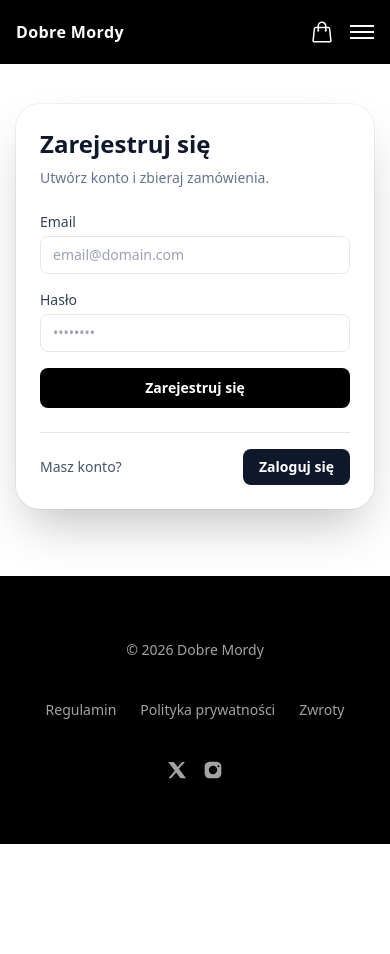
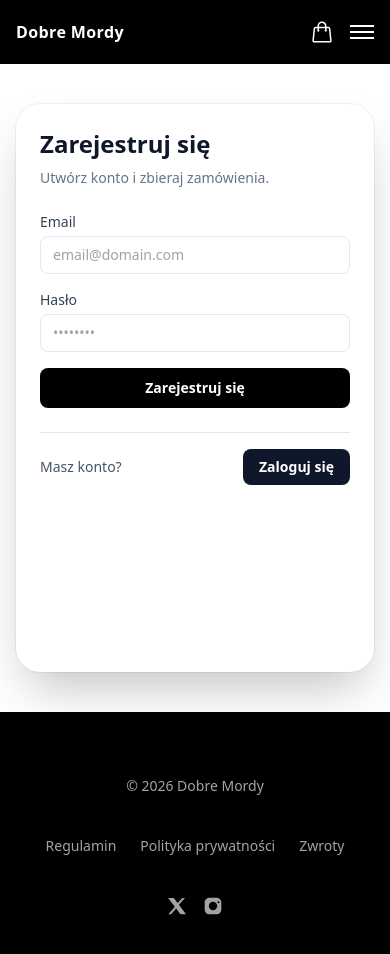
Before and after one commit to k2devOrg/collectible-cards-shop, an Angular app in the folder frontend/web/: page /auth in a window 390 px wide. Shown: the top 954 px of the page. Before the commit the page ends 844 px from the top, so only its background shows below. Built offline with nearby package versions, Linux system fonts and the light colour scheme.

Commit message:
auth compoment login + register changes to mobile version

```diff
--- a/frontend/web/src/app/features/auth/auth-panel/auth-panel.html
+++ b/frontend/web/src/app/features/auth/auth-panel/auth-panel.html
@@ -4,7 +4,13 @@
 
       <!-- MOBILE (< md) -->
       <div class="md:hidden p-6">
-        @if (!isSignUp()) {
+        <div class="relative min-h-[520px]"> <!-- min-h żeby layout nie skakał -->
+
+          <!-- SIGN IN -->
+          <div
+            class="absolute inset-0 transition-all duration-300 ease-out"
+            [class]="mobileSignInClass()"
+          >
             <h2 class="text-2xl font-bold text-slate-900">Zaloguj się</h2>
             <p class="mt-2 text-sm text-slate-500">Zaloguj się do sklepu TCG.</p>
 
@@ -16,7 +22,9 @@
                          class="mt-1 w-full rounded-lg border border-slate-200 bg-white px-3 py-2 text-sm outline-none focus:border-black focus:ring-2 focus:ring-black"
                          placeholder="email@domain.com" />
                   @if (signInForm.controls.email.touched && signInForm.controls.email.invalid) {
+
                   <p class="mt-1 text-xs text-rose-600">Podaj poprawny email.</p>
+
                   }
                 </div>
 
@@ -26,8 +34,11 @@
                          class="mt-1 w-full rounded-lg border border-slate-200 bg-white px-3 py-2 text-sm outline-none focus:border-black focus:ring-2 focus:ring-black"
                          placeholder="••••••••" />
                   @if (signInForm.controls.password.touched && signInForm.controls.password.invalid) {
+
                   <p class="mt-1 text-xs text-rose-600">Hasło min. 6 znaków.</p>
+
                   }
+
                 </div>
 
                 <button type="button" class="text-sm font-medium text-slate-500 hover:text-slate-900">
@@ -48,7 +59,13 @@
                 Zarejestruj się
               </button>
             </div>
-        } @else {
+          </div>
+
+          <!-- SIGN UP -->
+          <div
+            class="absolute inset-0 transition-all duration-300 ease-out"
+            [class]="mobileSignUpClass()"
+          >
             <h2 class="text-2xl font-bold text-slate-900">Zarejestruj się</h2>
             <p class="mt-2 text-sm text-slate-500">Utwórz konto i zbieraj zamówienia.</p>
 
@@ -88,7 +105,9 @@
                 Zaloguj się
               </button>
             </div>
-        }
+          </div>
+
+        </div>
       </div>
 
       <!-- DESKTOP (md+) -->
@@ -97,7 +116,8 @@
         <div class="grid min-h-[450px] grid-cols-2">
           <!-- LEFT (Sign In) -->
           <div class="relative z-20 p-10">
-            <div class="absolute inset-0 p-10 transform transition-all duration-1000 ease-in-out" [class]="signInPanelClass()">
+            <div class="absolute inset-0 p-10 transform transition-all duration-1000 ease-in-out"
+                 [class]="signInPanelClass()">
               <h2 class="text-2xl font-bold text-slate-900">Zaloguj się</h2>
               <p class="mt-2 text-sm text-slate-500">Zaloguj się do sklepu TCG.</p>
               <div class="mt-6">
@@ -145,7 +165,8 @@
 
           <!-- RIGHT (Sign Up) -->
           <div class="relative z-20 p-10">
-            <div class="absolute inset-0 p-10 transform transition-all duration-1000 ease-in-out" [class]="signUpPanelClass()">
+            <div class="absolute inset-0 p-10 transform transition-all duration-1000 ease-in-out"
+                 [class]="signUpPanelClass()">
               <h2 class="text-2xl font-bold text-slate-900">Zarejestruj się</h2>
               <p class="mt-2 text-sm text-slate-500">Utwórz konto i zbieraj zamówienia.</p>
               <div class="mt-6">
@@ -207,7 +228,6 @@
                     : 'Utwórz konto, aby korzystać ze wszystkich funkcji.' }}
                   </p>
 
-                  <!-- Tylko to ma łapać klik -->
                   <button
                     type="button"
                     (click)="toggleMode()"
--- a/frontend/web/src/app/features/auth/auth-panel/auth-panel.ts
+++ b/frontend/web/src/app/features/auth/auth-panel/auth-panel.ts
@@ -56,6 +56,18 @@ export class AuthPanelComponent {
       : 'opacity-100 translate-x-6 pointer-events-auto'
   );
 
+  readonly mobileSignInClass = computed(() =>
+    this.isSignUp()
+      ? 'opacity-0 translate-x-2 pointer-events-none'
+      : 'opacity-100 translate-x-0 pointer-events-auto'
+  );
+
+  readonly mobileSignUpClass = computed(() =>
+    this.isSignUp()
+      ? 'opacity-100 translate-x-0 pointer-events-auto'
+      : 'opacity-0 -translate-x-2 pointer-events-none'
+  );
+
   toggleMode() {
     const next: QueryMode = this.isSignUp() ? 'register' : 'login';
 
```
Lines whose indentation alone changed are shown as unchanged.
